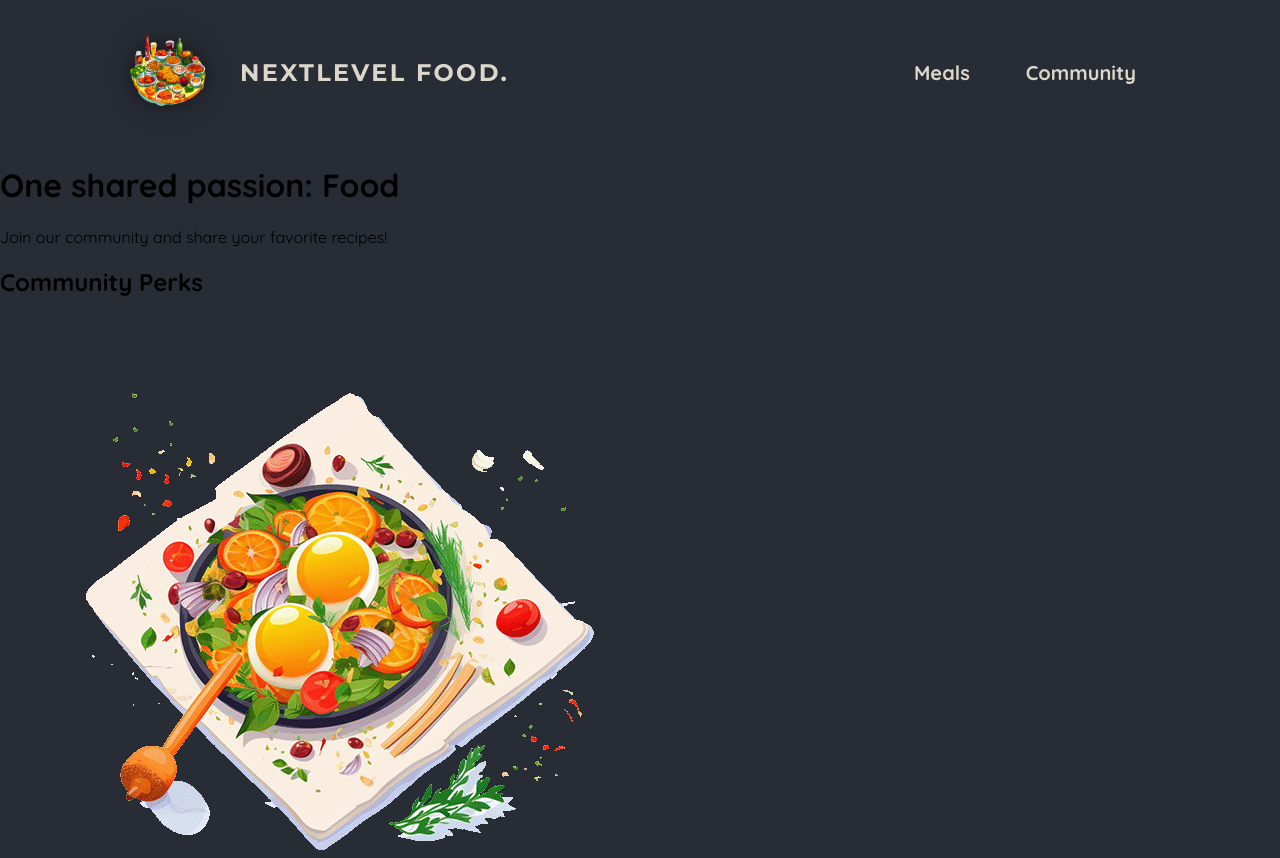
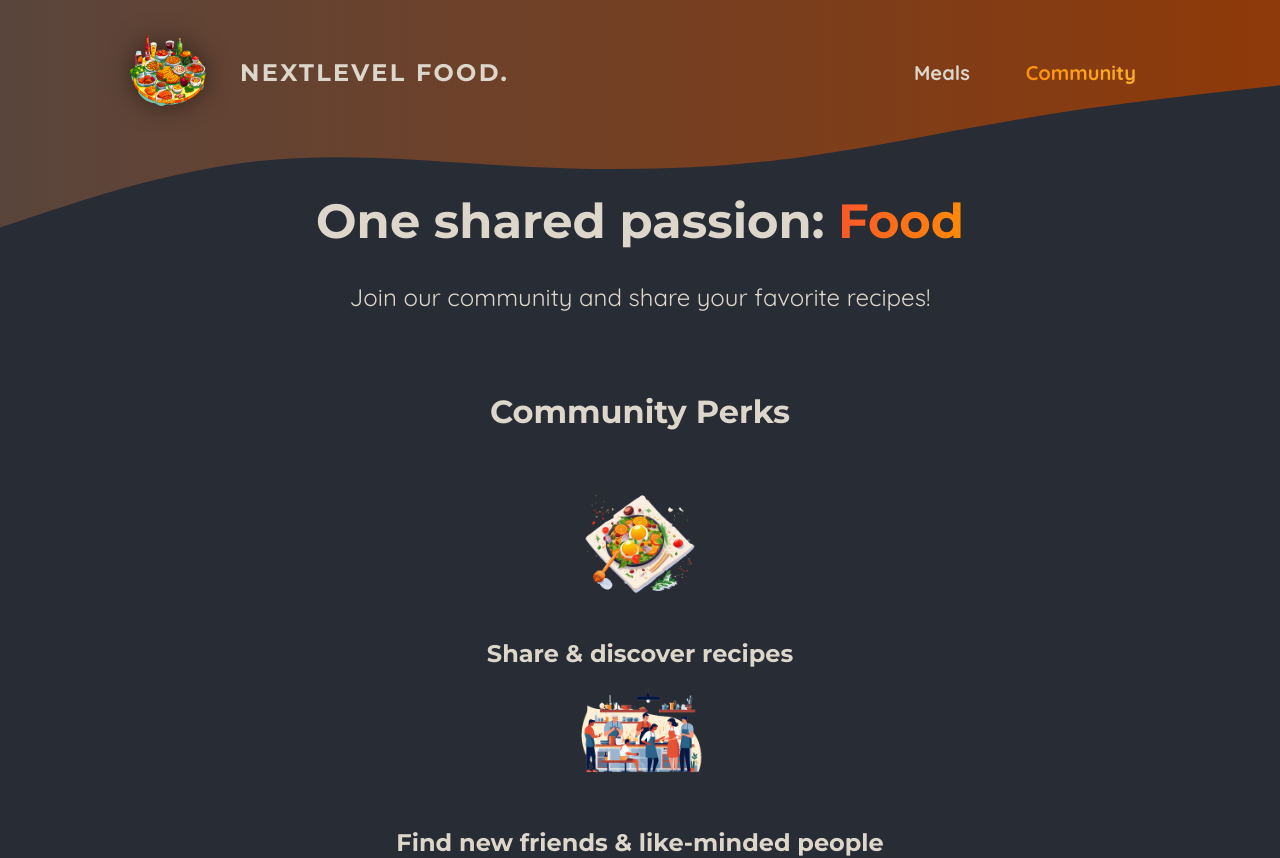
Before and after one commit to dhruvi6071/Food-Community, a Next.js app in the folder food-com/: page /community in a window 1280 px wide. Shown: the top 858 px of the page. Built offline with nearby package versions, Linux system fonts and the light colour scheme.

Commit message:
add use-pathname

```diff
--- a/food-com/app/community/page.module.css
+++ b/food-com/app/community/page.module.css
@@ -0,0 +1,61 @@
+.header {
+    gap: 3rem;
+    margin: 3rem auto 5rem auto;
+    width: 90%;
+    max-width: 75rem;
+    color: #ddd6cb;
+    font-size: 1.5rem;
+    text-align: center;
+  }
+
+  .header h1 {
+    font-family: 'Montserrat', sans-serif;
+  }
+
+  .highlight {
+    background: linear-gradient(90deg, #f9572a, #ff8a05);
+    background-clip: text;
+    -webkit-background-clip: text;
+    -webkit-text-fill-color: transparent;
+  }
+
+  .main {
+    width: 90%;
+    max-width: 40rem;
+    margin: 0 auto;
+    text-align: center;
+  }
+
+  .main h2 {
+    font-family: 'Montserrat', sans-serif;
+    font-size: 2rem;
+    margin-bottom: 3rem;
+    color: #ddd6cb;
+  }
+
+  .perks {
+    list-style: none;
+    margin: 3rem 0;
+    padding: 0;
+  }
+
+  .perks li {
+    display: flex;
+    flex-direction: column;
+    align-items: center;
+    gap: 2rem;
+  }
+
+  .perks img {
+    width: 8rem;
+    height: 8rem;
+    object-fit: contain;
+  }
+
+  .perks p {
+    font-family: 'Montserrat', sans-serif;
+    font-size: 1.5rem;
+    font-weight: bold;
+    margin: 0;
+    color: #ddd6cb;
+  }
--- a/food-com/components/main-header.js
+++ b/food-com/components/main-header.js
@@ -1,10 +1,17 @@
+'use-client';
+
 import Link from "next/link";
 import Logoimg from "../assets/logo.png";
 import classes from "./main-header.module.css";
+import MainHeaderBackground from "./main-header-background";
+import { usePathname } from "next/navigation";
 
 export default function MainHeader(){
+    const path = usePathname();
+
     return(
         <>
+        <MainHeaderBackground />
         <header className={classes.header}>
             <Link className={classes.logo} href="/">
                 <img src={Logoimg.src} alt="A plate with food in it."></img>
@@ -13,10 +20,10 @@ export default function MainHeader(){
             <nav className={classes.nav}>
                 <ul>
                     <li>
-                        <Link href="/meals"> Meals</Link>
+                        <Link href="/meals" className={path.startsWith('/meals') ? classes.active : undefined}> Meals</Link>
                     </li>
                     <li>
-                        <Link href="/community">Community</Link>
+                        <Link href="/community" className={path.startsWith('/community') ? classes.active : undefined}>Community</Link>
                     </li>
                 </ul>
             </nav>
```
